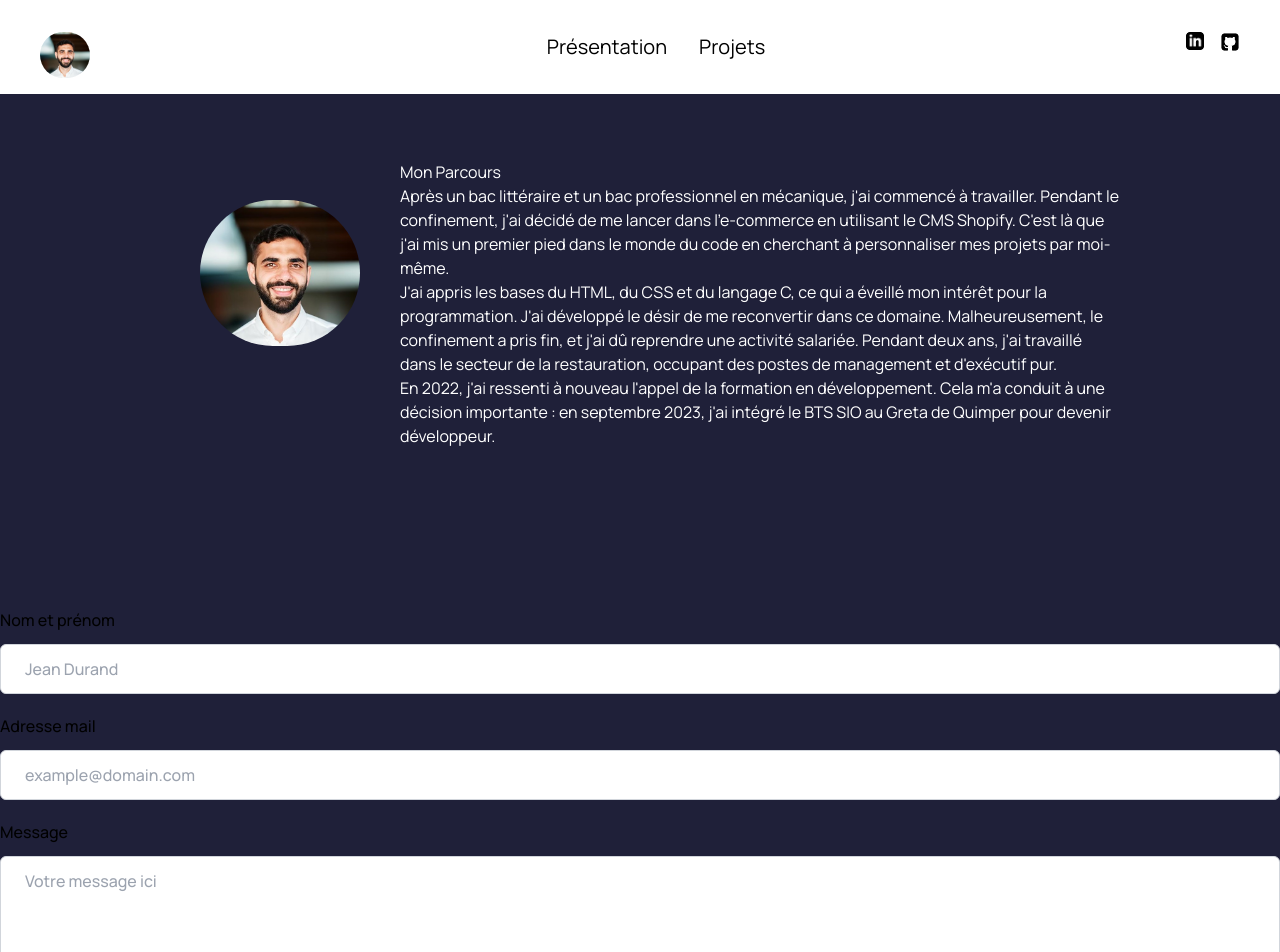
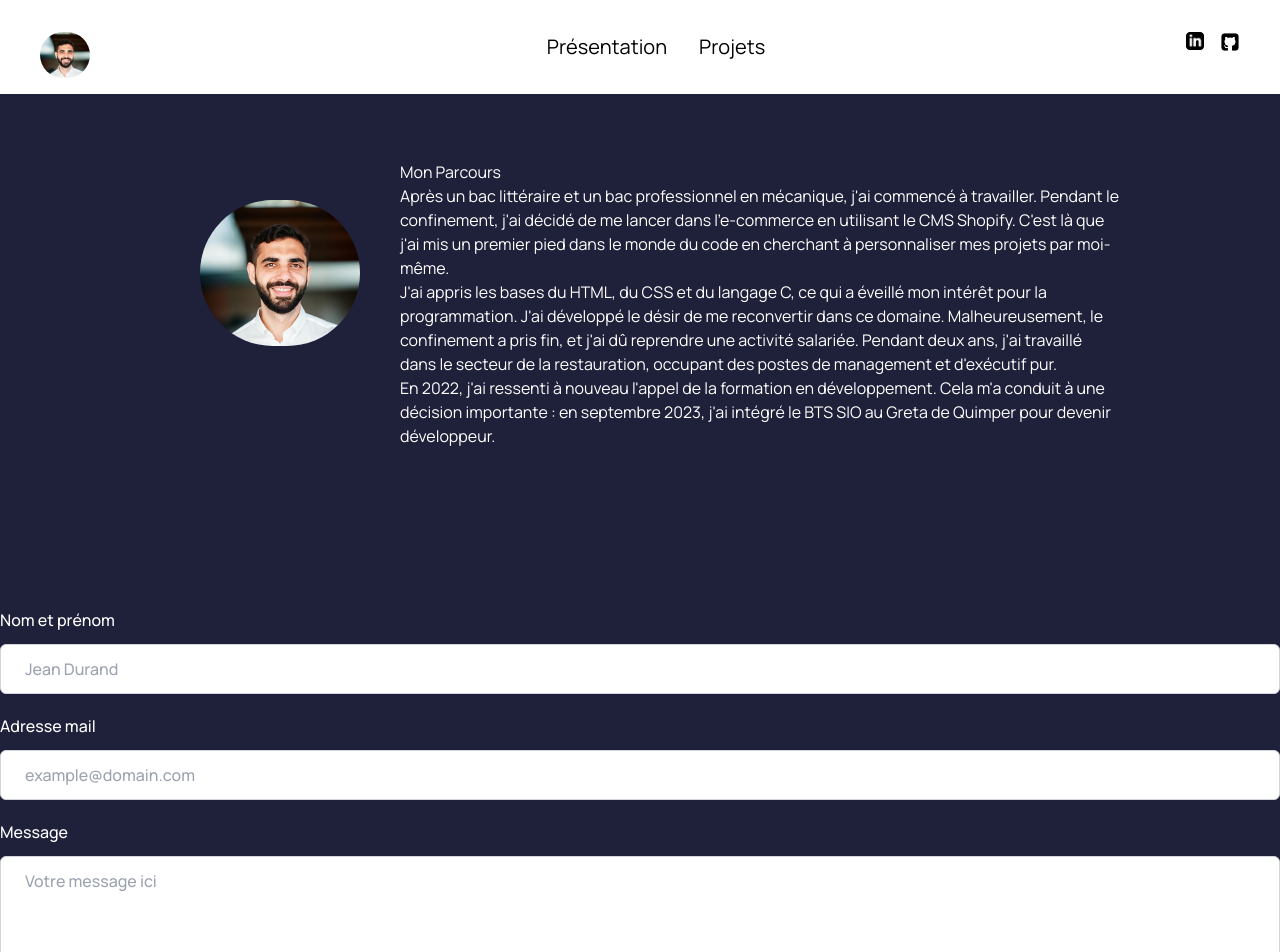
Before and after one commit to simbadLM/present_next, a Next.js app: page / in a window 1280 px wide. Shown: the top 952 px of the page. Built offline with nearby package versions, Linux system fonts and the light colour scheme.

Commit message:
contact try 2

```diff
--- a/app/contact/page.tsx
+++ b/app/contact/page.tsx
@@ -22,7 +22,7 @@ const Contact: FC = () => {
       <div className='mb-5'>
         <label
           htmlFor='name'
-          className='mb-3 block text-base font-medium text-black'
+          className='mb-3 block text-base font-medium text-white'
         >
           Nom et prénom
         </label>
@@ -36,7 +36,7 @@ const Contact: FC = () => {
       <div className='mb-5'>
         <label
           htmlFor='email'
-          className='mb-3 block text-base font-medium text-black'
+          className='mb-3 block text-base font-medium text-white'
         >
           Adresse mail
         </label>
@@ -50,7 +50,7 @@ const Contact: FC = () => {
       <div className='mb-5'>
         <label
           htmlFor='message'
-          className='mb-3 block text-base font-medium text-black'
+          className='mb-3 block text-base font-medium text-white'
         >
           Message
         </label>
```
Also changed, not shown: 2 other files (tests, documents, lock files or other folders).
